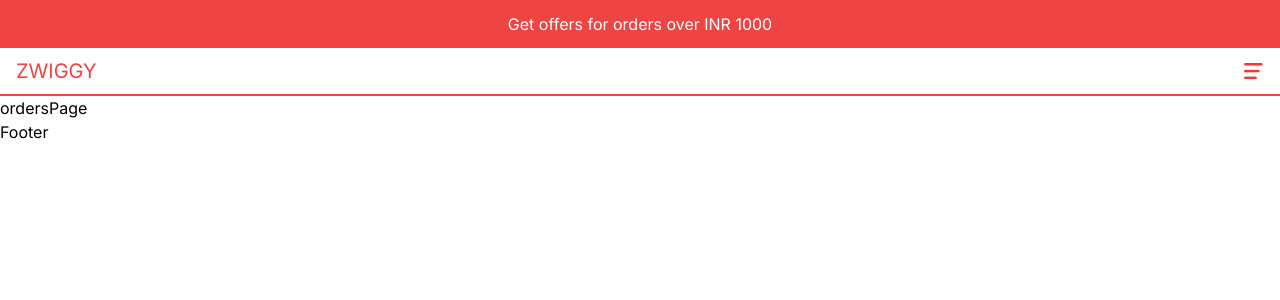
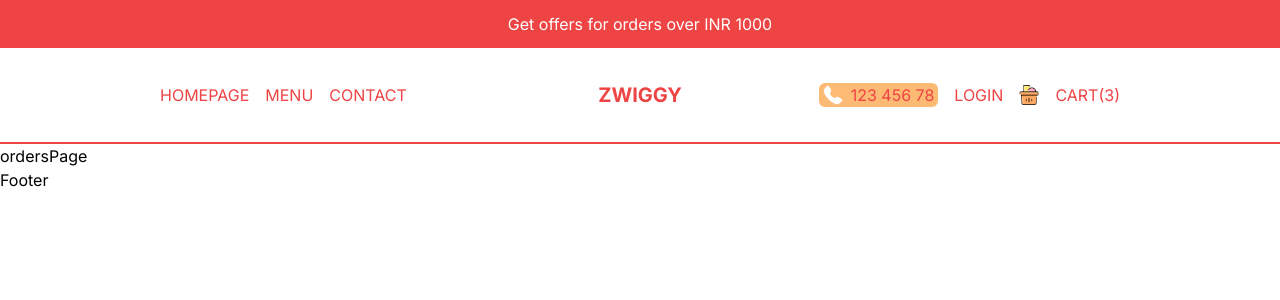
Before and after one commit to ArNGiH/Food-Ordering-Website, a Next.js app: page /orders in a window 1280 px wide. Shown: the top 300 px of the page. Built offline with nearby package versions, Linux system fonts and the light colour scheme.

Commit message:
Finished navbar and menu design

```diff
--- /dev/null
+++ b/src/components/CartIcon.tsx
@@ -0,0 +1,15 @@
+import React from 'react'
+import Link from 'next/link'
+import Image from 'next/image'
+const CartIcon = () => {
+  return (
+   <Link href="/cart" className='flex items-center gap-4'>
+    <div className='relative w-8 h-8  md:w-5 md:h-5'>
+        <Image src='/cart.png' alt='' fill/>
+    </div>
+    <span>Cart(3)</span>
+   </Link>
+  )
+}
+
+export default CartIcon
--- a/src/components/Menu.tsx
+++ b/src/components/Menu.tsx
@@ -1,20 +1,85 @@
-"use client"
+"use client";
 
-import React from 'react'
-import Image from 'next/image'
-import { useState } from 'react'
+import React, { useState } from "react";
+import Image from "next/image";
+import Link from "next/link";
+import CartIcon from "./CartIcon";
+
+const links = [
+  { id: 1, title: "Homepage", url: "/" },
+  { id: 2, title: "Menu", url: "/menu" },
+  { id: 3, title: "Working Hours", url: "/" },
+  { id: 4, title: "Contact", url: "/" },
+];
 
 const Menu = () => {
-const [open,setOpen]=useState(false)
+  const [open, setOpen] = useState(false);
+
+  // TEMPORARY
+  const user = false;
   return (
     <div>
-        {!open ?(  <Image src="/open.png" alt="Open" width={20} height={20} onClick={()=>setOpen(true)} />
-):(
-        <Image src="/close.png" alt="Close" width={20} height={20} onClick={()=>setOpen(false)} />
-    )}
-</div>
+      {/* LONG WAY */}
+      {/* {!open ? (
+        <Image
+          src="/open.png"
+          alt=""
+          width={20}
+          height={20}
+          onClick={() => setOpen(true)}
+        />
+      ) : (
+        <Image
+          src="/close.png"
+          alt=""
+          width={20}
+          height={20}
+          onClick={() => setOpen(false)}
+        />
+      )} */}
 
-  )
-}
+      {/* SHORTCUT */}
+      <Image
+        src={open ? "/close.png" : "/open.png"}
+        alt=""
+        width={20}
+        height={20}
+        onClick={() => setOpen(!open)}
+        className="cursor-pointer"
+      />
+      {open && (
+        <div className="bg-red-500 text-white absolute left-0 top-24 w-full h-[calc(100vh-6rem)] flex flex-col gap-8 items-center justify-center text-3xl z-10">
+          {links.map((item) => (
+            <Link href={item.url} key={item.id} onClick={() => setOpen(false)}>
+              {item.title}
+            </Link>
+          ))}
 
-export default Menu
+          {/* LONG WAY */}
+          {/* {!user ? (
+            <Link href="/login" onClick={() => setOpen(false)}>
+              Login
+            </Link>
+          ) : (
+            <Link href="/orders" onClick={() => setOpen(false)}>
+              Orders
+            </Link>
+          )} */}
+
+          {/* SHORTCUT */}
+          <Link
+            href={user ? "/orders" : "login"}
+            onClick={() => setOpen(false)}
+          >
+            {user ? "Orders" : "Login"}
+          </Link>
+          <Link href="/cart" onClick={() => setOpen(false)}>
+            <CartIcon />
+          </Link>
+        </div>
+      )}
+    </div>
+  );
+};
+
+export default Menu;
--- a/src/components/Navbar.tsx
+++ b/src/components/Navbar.tsx
@@ -1,22 +1,42 @@
-import React from 'react'
-import Menu from './Menu'
-import Link from 'next/link'
+import React from "react";
+import Menu from "./Menu";
+import Link from "next/link";
+import CartIcon from "./CartIcon";
+import Image from "next/image";
 
-function Navbar() {
- return (
-    <div className='h-12 text-red-500 p-4 flex items-center justify-between border-b-2 border-b-red-500 uppercase'>
+const Navbar = () => {
+  const user = false;
+  return (
+    <div className="h-12 text-red-500 p-4 flex items-center justify-between border-b-2 border-b-red-500 uppercase md:h-24 lg:px-20 xl:px-40">
 
-        <div className='text-xl'>
-            <Link href='/'>
-              Zwiggy
-            </Link>
+      <div className="hidden md:flex gap-4 flex-1">
+        <Link href="/">Homepage</Link>
+        <Link href="/menu">Menu</Link>
+        <Link href="/">Contact</Link>
+      </div>
+
+      <div className="text-xl md:font-bold flex-1 md:text-center">
+        <Link href="/">Zwiggy</Link>
+      </div>
+
+      <div className="md:hidden">
+        <Menu />
+      </div>
+
+      <div className="hidden md:flex gap-4 items-center justify-end flex-1">
+        <div className="md:absolute top-3 r-2 lg:static flex items-center gap-2 cursor-pointer bg-orange-300 px-1 rounded-md">
+          <Image src="/phone.png" alt="" width={20} height={20} />
+          <span>123 456 78</span>
         </div>
+        {!user ? (
+          <Link href="/login">Login</Link>
+        ) : (
+          <Link href="/orders">Orders</Link>
+        )}
+        <CartIcon />
+      </div>
+    </div>
+  );
+};
 
-        <div>
-            <Menu/>
-        </div>
-    </div>
-  )
-}
-
-export default Navbar
+export default Navbar;
```
